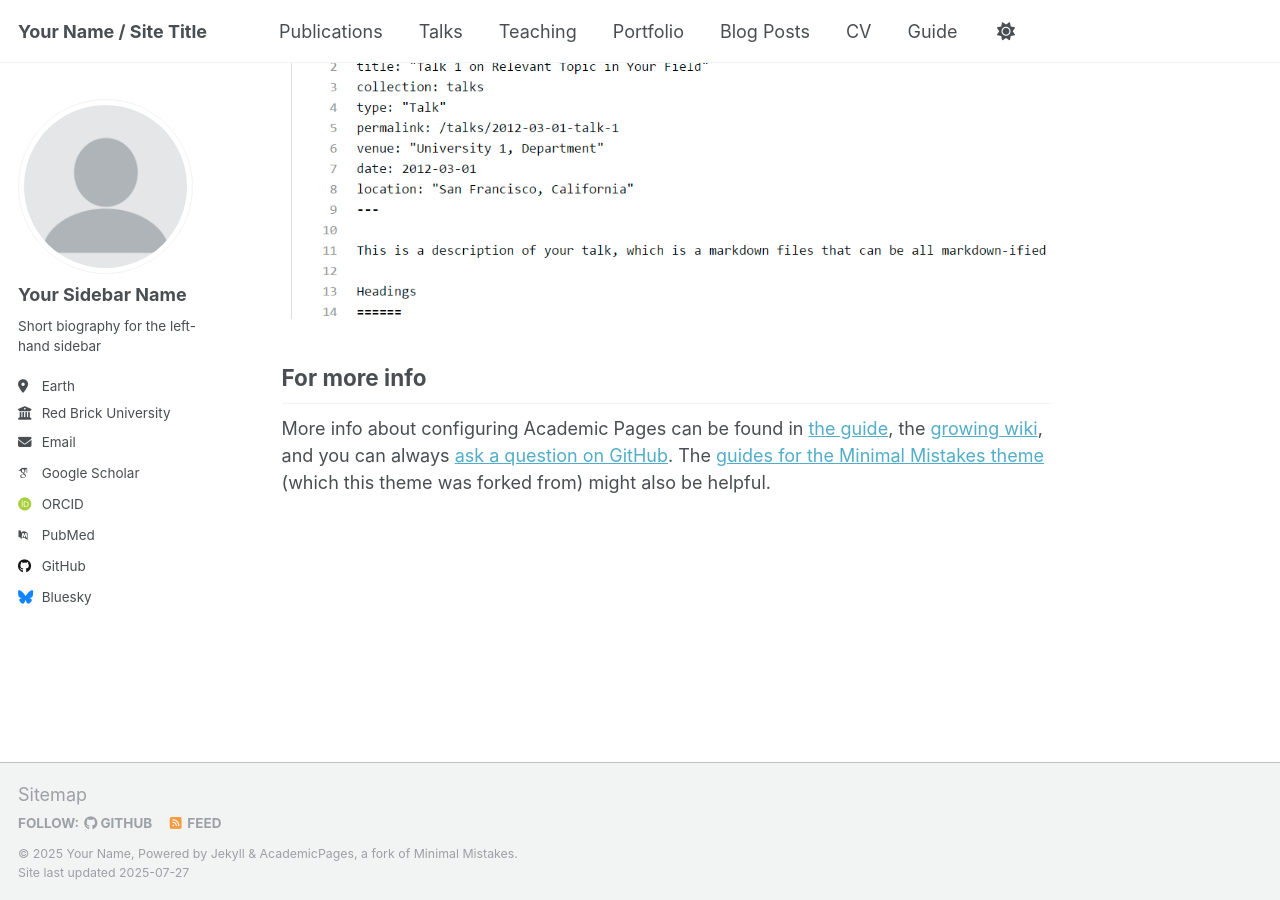
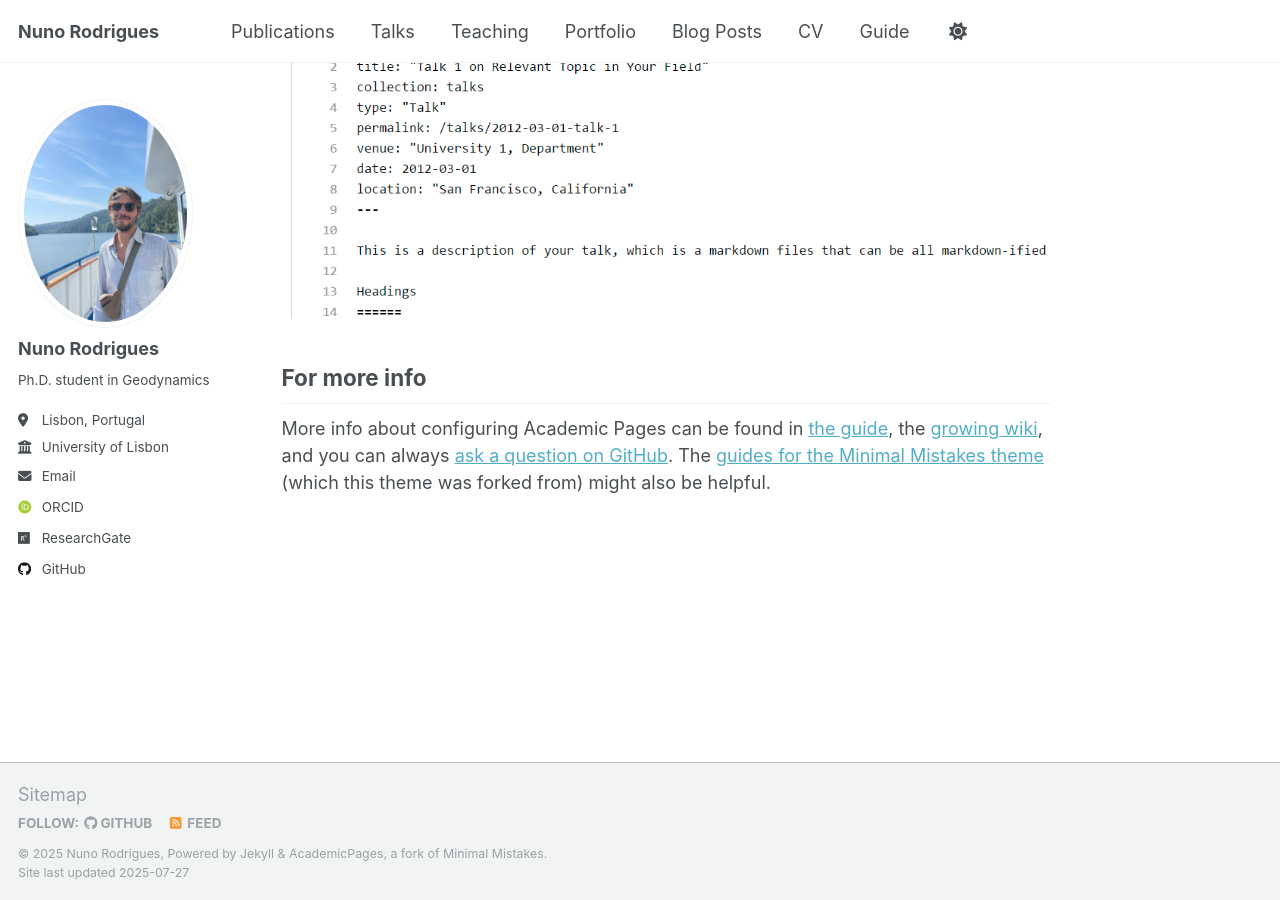
Before and after one commit to NMFRodrigues/nmfrodrigues.github.io, a Jekyll site: the page built from _pages/about.md, in a window 1280 px wide and 900 px high, scrolled down 2880 px. Built offline with Jekyll 4.4.1, drawn with Linux system fonts in a browser that asks for light colours; some web fonts are replaced; a script that is not in the unit is left out.

Commit message:
about-name,etc

```diff
--- a/_config.yml
+++ b/_config.yml
@@ -9,50 +9,50 @@
 # Basic Site Settings
 locale                   : "en-US"
 site_theme               : "default"
-title                    : "Your Name / Site Title"
+title                    : "Nuno Rodrigues"
 title_separator          : "-"
-name                     : &name "Your Name"
-description              : &description "personal description"
-url                      : https://academicpages.github.io # the base hostname & protocol for your site e.g. "https://[your GitHub username].github.io" or if you already have some other page hosted on Github then use "https://[your GitHub username].github.io/[Your Repo Name]"
+name                     : &name "Nuno Rodrigues"
+description              : &description "Ph.D. student in Geodynamics at the University of Lisbon, Portugal. My research focuses on the dynamic processes of Collisional scenarios, particularly in undestanding different orogenic architectures and their evolution through time"
+url                      : https://nmfrodrigues.github.io # the base hostname & protocol for your site e.g. "https://[your GitHub username].github.io" or if you already have some other page hosted on Github then use "https://[your GitHub username].github.io/[Your Repo Name]"
 baseurl                  : "" # the subpath of your site, e.g. "/blog"
-repository               : "academicpages/academicpages.github.io"
+repository               : #"academicpages/academicpages.github.io"
 
 # Site Author - The following control what appear as part of the author content on the side bar.
 #               If a field is blank the icon and link will not appear, otherwise it will be shown.
 #               Additional customization can be done by editing /_includes/author-profile.html
 author:
   # Biographic information
-  avatar           : "profile.png"
-  name             : "Your Sidebar Name"
+  avatar           : "m.jpg"
+  name             : "Nuno Rodrigues" # Name of the author, e.g. "John Doe"
   pronouns         : # example: "she/her"
-  bio              : "Short biography for the left-hand sidebar"
-  location         : "Earth"
-  employer         : "Red Brick University"
+  bio              : "Ph.D. student in Geodynamics"
+  location         : "Lisbon, Portugal" # Location of the author, e.g. "New York, NY"
+  employer         : "University of Lisbon" # Employer of the author, e.g. "University of California, Berkeley"
   uri              : # URL
-  email            : "none@example.org"
+  email            : "nmfrodrigues@ciencias.ulisboa.pt"
 
   # Academic websites
   academia         : # URL
   arxiv            : # URL - Update with the correct link to your profile
-  googlescholar    : "https://scholar.google.com/citations?user=PS_CX0AAAAAJ"
+  googlescholar    : #"https://scholar.google.com/citations?user=PS_CX0AAAAAJ"
   impactstory      : # URL
-  orcid            : "http://orcid.org/yourorcidurl"
+  orcid            : "https://orcid.org/0000-0002-8210-0667"
   semantic         : # URL
-  pubmed           : "https://www.ncbi.nlm.nih.gov/pubmed/?term=john+snow"
-  researchgate     : # URL
+  pubmed           : #"https://www.ncbi.nlm.nih.gov/pubmed/?term=john+snow"
+  researchgate     : "https://www.researchgate.net/profile/Nuno-Rodrigues-28"
   scopus           : # URL
 
   # Repositories and software development
   bitbucket        : # Username - Update with your username on the site
   codepen          : # Username
   dribbble         : # Username
-  github           : "academicpages"
+  github           : "nmfrodrigues"
   kaggle           : # Username
   stackoverflow    : # User number or user number and name (i.e., use "1" or "1/jeff-atwood")
 
   # Social media
   artstation       : # Username
-  bluesky          : "bsky.app" # Replace this with you Bluesky username
+  bluesky          : #"bsky.app" # Replace this with you Bluesky username
   facebook         : # Username
   flickr           : # Username
   foursquare       : # Username
```
Also changed, not shown: images/m.jpg (added).
